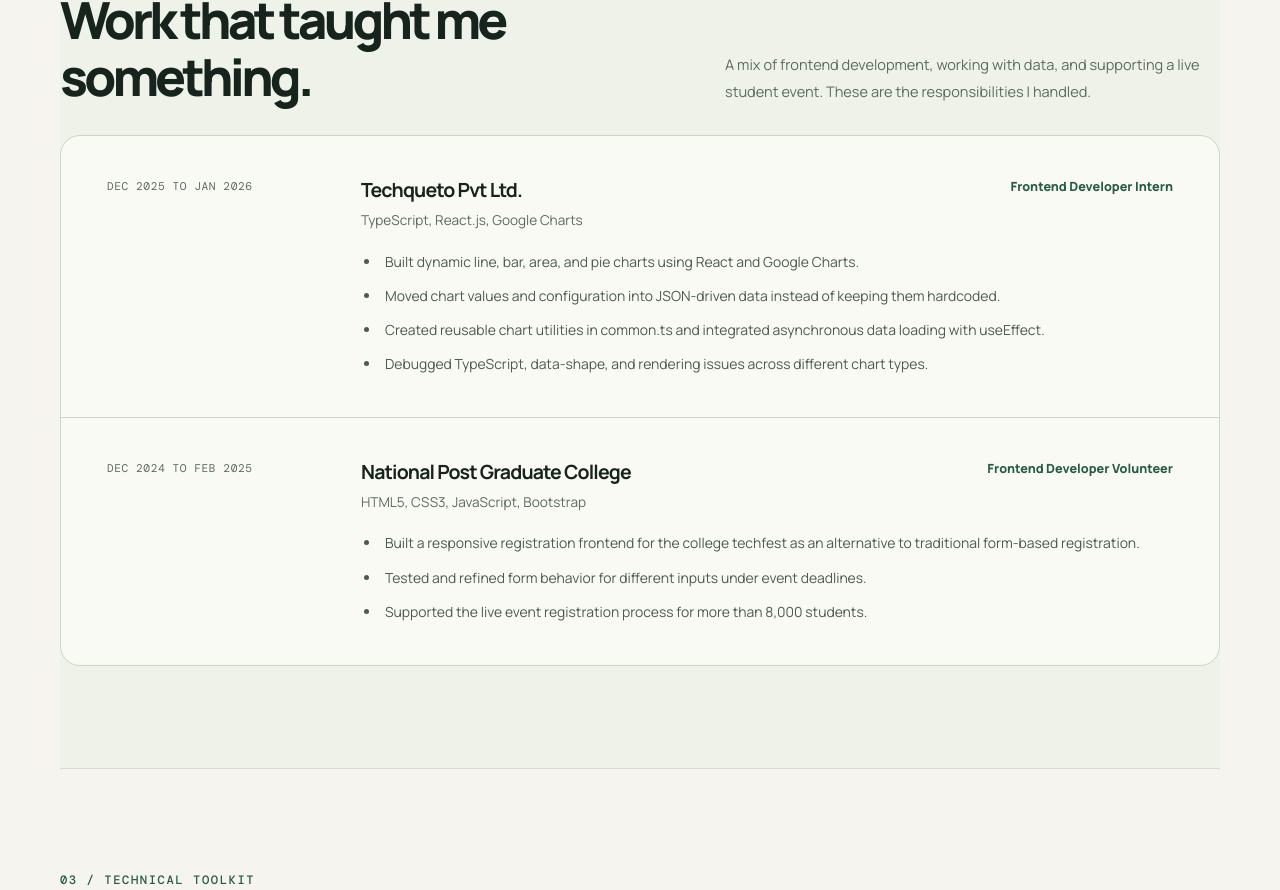
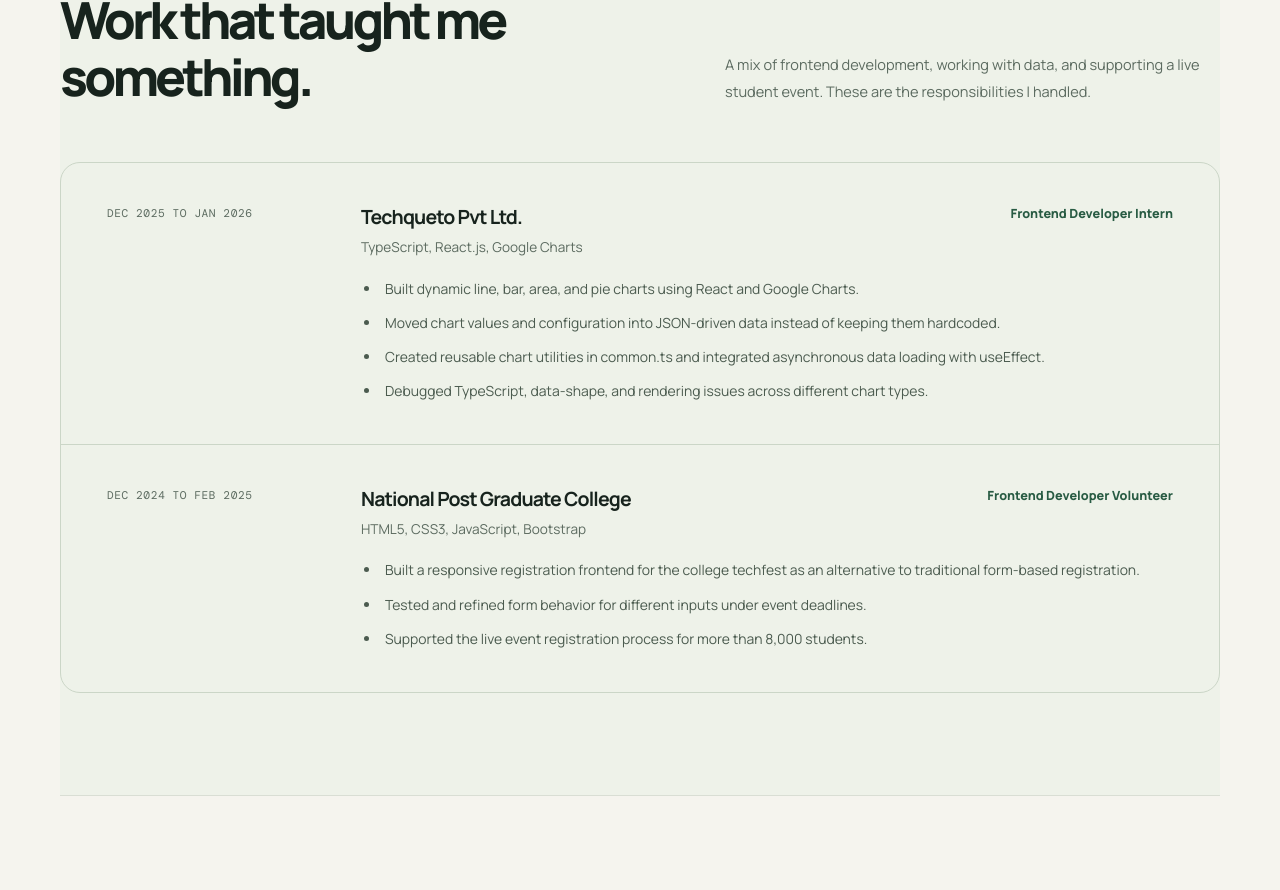
Before and after one commit to pandeynikhilone/pandeynikhilone.github.io, a React (Vite) app: page / in a window 1280 px wide. Shown: the part 2371-3261 px from the top of the page. Built offline with nearby package versions, Linux system fonts and the light colour scheme.

Commit message:
Improve experience section spacing and remove white panel

```diff
--- a/src/styles/site.css
+++ b/src/styles/site.css
@@ -155,7 +155,8 @@
     .project-links a:hover { text-decoration: underline; text-underline-offset: 4px; }
     .empty-note { display: none; }
     .experience-section { background: rgba(234,240,229,.55); }
-    .experience-section .timeline { border: 1px solid #cbd6c7; border-radius: 20px; overflow: hidden; background: rgba(255,254,250,.68); }
+    .experience-section .section-head { margin-bottom: clamp(42px, 5vw, 58px); }
+    .experience-section .timeline { border: 1px solid #cbd6c7; border-radius: 20px; overflow: hidden; background: transparent; }
     .experience-section .timeline-item { display: grid; grid-template-columns: 190px minmax(0,1fr); gap: clamp(22px, 5vw, 65px); padding: clamp(28px, 3.2vw, 42px) clamp(24px, 4vw, 46px); border-bottom: 1px solid #cbd6c7; }
     .experience-section .timeline-item:last-child { border-bottom: 0; }
     .experience-section .timeline-item > * { min-width: 0; }
```
